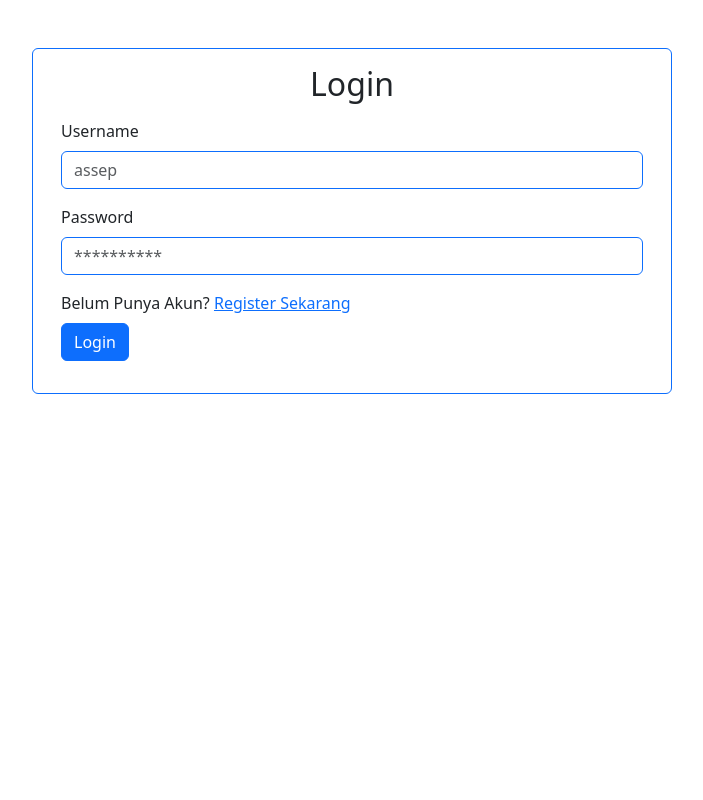
After one commit to leonza26/Project_web, a PHP site: page /login.php in a window 1280 px wide. The commit adds this page. Shown: the whole page, without its empty margins (288-991 px from the left). Run offline with PHP 8.4, Linux system fonts and the light colour scheme.

Commit message:
add login

```diff
--- a/phpdasar/project_web/functions.php
+++ b/phpdasar/project_web/functions.php
@@ -159,6 +159,7 @@ function upload(){
 function registrasi($data){
     global $conn;
 
+    // mengambil data dari inputan form
     // strtolower mengubah string menjadi huruf kecil
     // stripslashes agar simbolslashes tidak diinputkan
     $username = strtolower(stripslashes($data["username"]));
--- /dev/null
+++ b/phpdasar/project_web/login.php
@@ -0,0 +1,69 @@
+<?php
+
+require 'functions.php';
+
+
+// cek apakah data berhasil masuk setelah login di tekan
+if ( isset($_POST["login"])){
+
+    // mengambil inputan form
+    $username = $_POST["username"];
+    $password = $_POST["password"];
+
+    $result = mysqli_query($conn, "SELECT * FROM tb_users WHERE
+    username = '$username'");
+
+    // cek username
+    if( mysqli_num_rows($result) === 1 ) {
+
+        // cek password
+        $row = mysqli_fetch_assoc($result);
+
+        if( password_verify($password, $row["password"]) ){
+            header("Location: index.php");
+            exit;
+        }
+    }
+
+
+}
+
+
+
+?>
+
+<html lang="en">
+<head>
+    <meta charset="UTF-8">
+    <meta name="viewport" content="width=device-width, initial-scale=1.0">
+    <title>Halaman Login</title>
+    <link href="https://cdn.jsdelivr.net/npm/bootstrap@5.3.3/dist/css/bootstrap.min.css" rel="stylesheet" integrity="sha384-QWTKZyjpPEjISv5WaRU9OFeRpok6YctnYmDr5pNlyT2bRjXh0JMhjY6hW+ALEwIH" crossorigin="anonymous">
+</head>
+<body>
+
+
+<div class="card container mt-5 border border-primary" style="width: 40rem;">
+  <div class="card-body">
+  <h2 class="card-title text-center mb-3">Login</h2>
+  <form action="" method="POST">
+  <div class="mb-3">
+    <label for="exampleInputUsername" class="form-label">Username</label>
+    <input type="text" class="form-control border border-primary" id="exampleInputUsername" name="username" placeholder="assep" require>
+  </div>
+  <div class="mb-3">
+    <label for="exampleInputPassword" class="form-label">Password</label>
+    <input type="password" class="form-control border border-primary" id="exampleInputPassword" name="password" placeholder="**********" require>
+  </div>
+  <div class="">
+    <label class="form-label">Belum Punya Akun? <a href="registrasi.php">Register Sekarang</a> </label>
+  </div>
+  <button type="submit" name="login" class="btn btn-primary">Login</button>
+</form>
+
+  </div>
+</div>
+
+
+<script src="https://cdn.jsdelivr.net/npm/bootstrap@5.3.3/dist/js/bootstrap.bundle.min.js" integrity="sha384-YvpcrYf0tY3lHB60NNkmXc5s9fDVZLESaAA55NDzOxhy9GkcIdslK1eN7N6jIeHz" crossorigin="anonymous"></script>
+</body>
+</html>
--- a/phpdasar/project_web/registrasi.php
+++ b/phpdasar/project_web/registrasi.php
@@ -10,7 +10,6 @@ if ( isset($_POST["register"])){
     echo "
       <script>
         alert('User Baru Berhasil Ditambahkan!');
-        document.location.href = 'index.php';
       </script>
     ";
  } else {
@@ -39,11 +38,11 @@ if ( isset($_POST["register"])){
   <form action="" method="POST">
   <div class="mb-3">
     <label for="exampleInputUsername" class="form-label">Username</label>
-    <input type="text" class="form-control border border-primary" id="exampleInputUsername" name="username" placeholder="example@gmail.com" require>
+    <input type="text" class="form-control border border-primary" id="exampleInputUsername" name="username" placeholder="akunku123" require>
   </div>
   <div class="mb-3">
     <label for="exampleInputEmail1" class="form-label">Email address</label>
-    <input type="email" class="form-control border border-primary" id="exampleInputEmail1" aria-describedby="emailHelp" name="email" placeholder="akunku123" require>
+    <input type="email" class="form-control border border-primary" id="exampleInputEmail1" aria-describedby="emailHelp" name="email" placeholder="example@gmail.com" require>
   </div>
   <div class="mb-3">
     <label for="exampleInputPassword1" class="form-label">Password</label>
```
